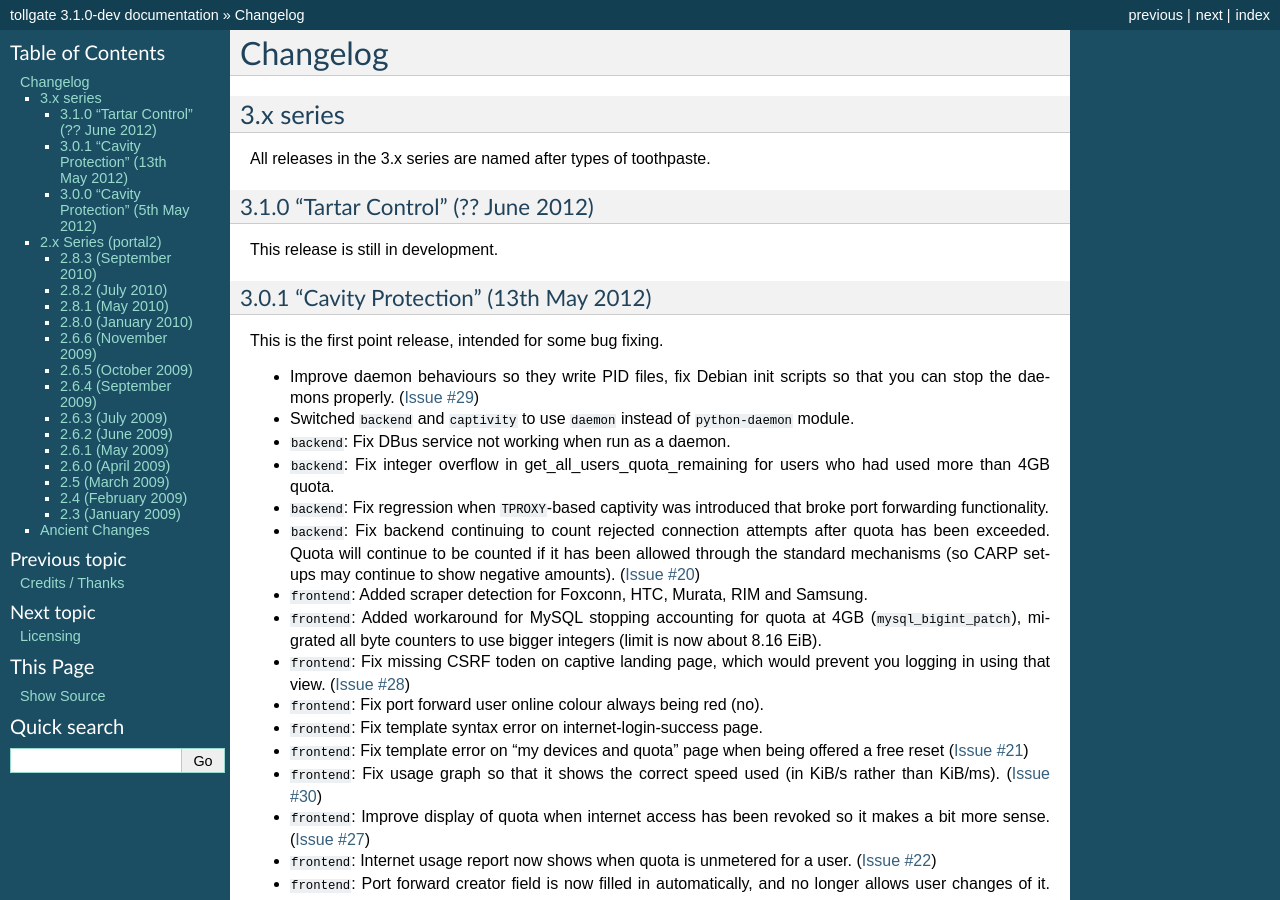
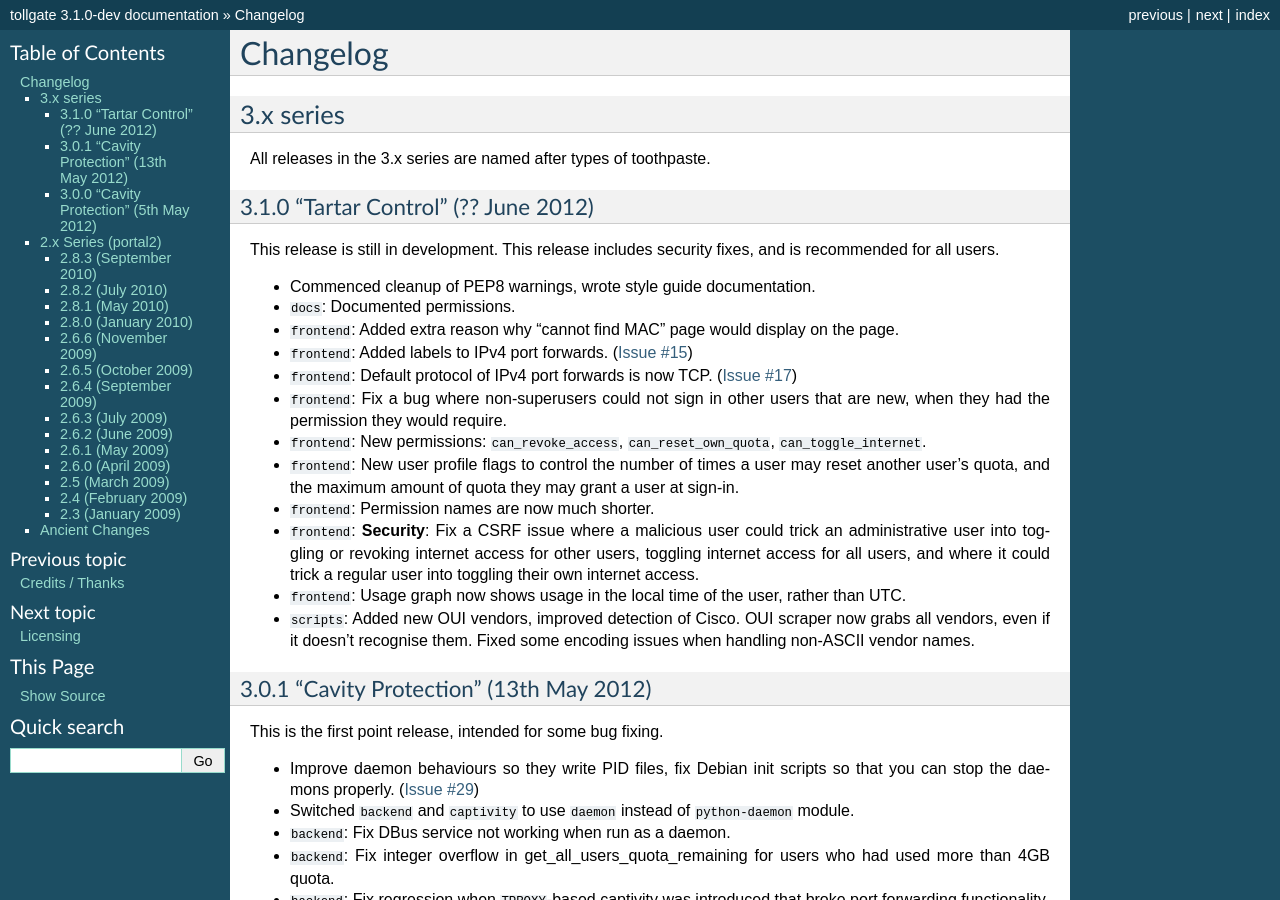
Before and after one commit to micolous/tollgate, a Sphinx documentation site: the page built from docs/changelog.rst, in a window 1280 px wide and 900 px high. Built offline with Sphinx 7.4.7, drawn with Linux system fonts in a browser that asks for light colours.

Commit message:
documentation updates

```diff
--- a/docs/changelog.rst
+++ b/docs/changelog.rst
@@ -10,7 +10,24 @@
 3.1.0 "Tartar Control" (?? June 2012)
 -------------------------------------
 
-This release is still in development.
+This release is still in development.  This release includes security fixes, and is recommended for all users.
+
+* Commenced cleanup of PEP8 warnings, wrote style guide documentation.
+* ``docs``: Documented permissions.
+* ``frontend``: Added extra reason why "cannot find MAC" page would display on the page.
+* ``frontend``: Added labels to IPv4 port forwards. (`Issue #15`_)
+* ``frontend``: Default protocol of IPv4 port forwards is now TCP.  (`Issue #17`_)
+* ``frontend``: Fix a bug where non-superusers could not sign in other users that are new, when they had the permission they would require.
+* ``frontend``: New permissions: ``can_revoke_access``, ``can_reset_own_quota``, ``can_toggle_internet``.
+* ``frontend``: New user profile flags to control the number of times a user may reset another user's quota, and the maximum amount of quota they may grant a user at sign-in.
+* ``frontend``: Permission names are now much shorter.
+* ``frontend``: **Security**: Fix a CSRF issue where a malicious user could trick an administrative user into toggling or revoking internet access for other users, toggling internet access for all users, and where it could trick a regular user into toggling their own internet access.
+* ``frontend``: Usage graph now shows usage in the local time of the user, rather than UTC.
+* ``scripts``: Added new OUI vendors, improved detection of Cisco.  OUI scraper now grabs all vendors, even if it doesn't recognise them.  Fixed some encoding issues when handling non-ASCII vendor names.
+
+
+.. _Issue #15: https://github.com/micolous/tollgate/issues/15
+.. _Issue #17: https://github.com/micolous/tollgate/issues/17
 
 
 3.0.1 "Cavity Protection" (13th May 2012)
```
Also changed, not shown: docs/permissions.rst (+5 -5 lines).
